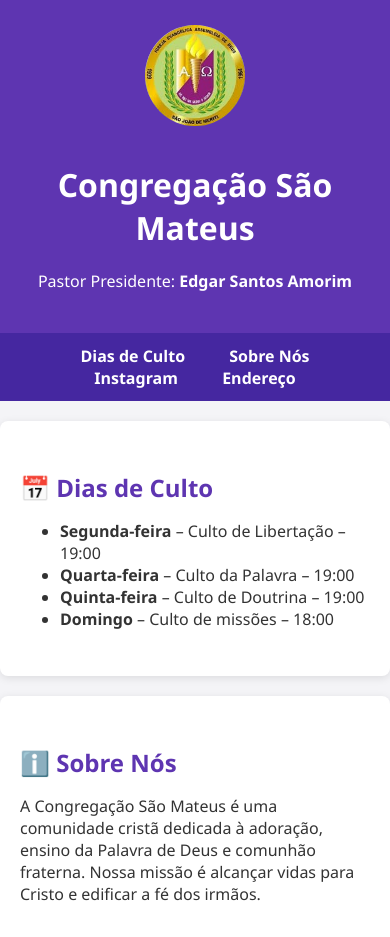
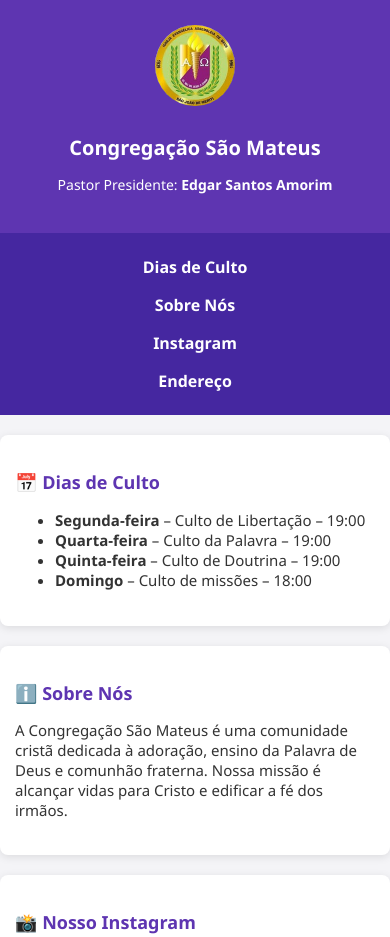
Before and after one commit to guilhermeferreyra2004-tech/site-congregacao, a plain HTML site: page index.html in a window 390 px wide. Shown: the top 937 px of the page. Drawn offline with Linux system fonts and the light colour scheme.

```diff
--- a/style.css
+++ b/style.css
@@ -20,6 +20,7 @@
   height: auto;
   border-radius: 50%;
   margin-bottom: 10px;
+  max-width: 100%;
 }
 
 /* Menu de navegação */
@@ -27,6 +28,9 @@
   background: #4527a0;
   text-align: center;
   padding: 12px 0;
+  display: flex;
+  justify-content: center;
+  flex-wrap: wrap; /* quebra em telas pequenas */
 }
 
 nav a {
@@ -70,3 +74,46 @@
   margin: 0;
   font-size: 14px;
 }
+
+/* 🔹 Responsividade */
+@media (max-width: 768px) {
+  nav {
+    flex-direction: column; /* menu em coluna no celular */
+    padding: 15px;
+  }
+
+  nav a {
+    margin: 8px 0;
+    display: block;
+  }
+
+  header h1 {
+    font-size: 22px;
+  }
+
+  section {
+    padding: 20px 15px;
+  }
+}
+
+@media (max-width: 480px) {
+  header h1 {
+    font-size: 20px;
+  }
+
+  header p {
+    font-size: 14px;
+  }
+
+  section h2 {
+    font-size: 18px;
+  }
+
+  p, li {
+    font-size: 15px;
+  }
+
+  .logo {
+    width: 80px;
+  }
+}
```
Lines whose indentation alone changed are shown as unchanged.
